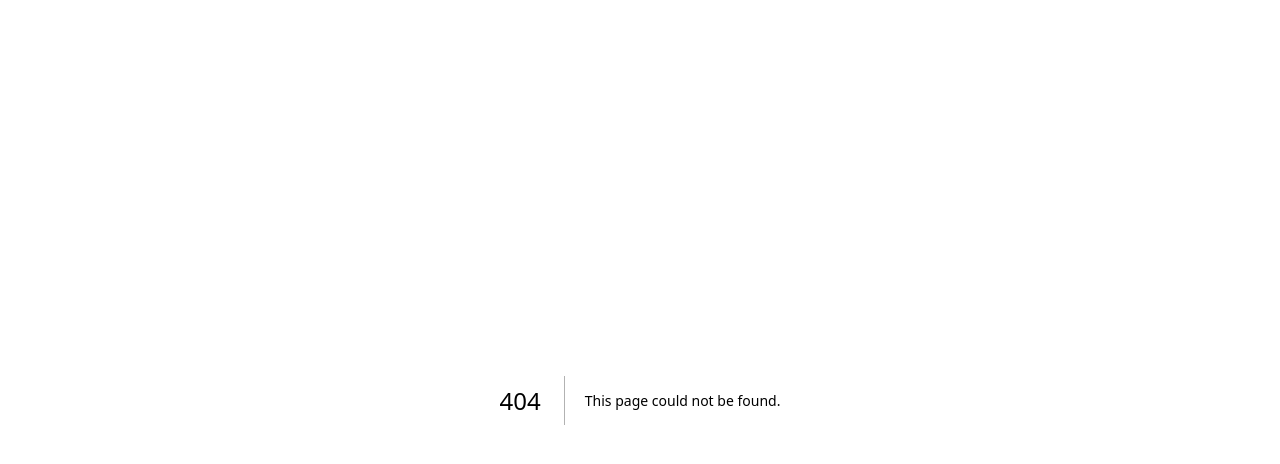
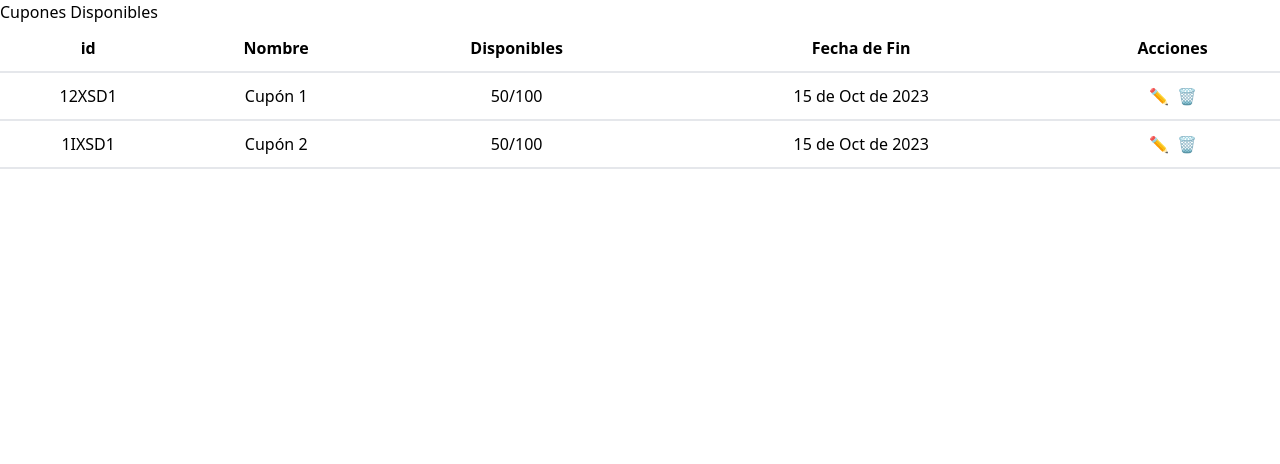
Before and after one commit to CodeF-ctory2023/front, a Next.js app: page /coupons in a window 1280 px wide. Before the commit this address had no page. Shown: the top 464 px of the page. Built offline with nearby package versions, Linux system fonts and the light colour scheme.

Commit message:
feat: :sparkles: Add new page to show coupons info

```diff
--- /dev/null
+++ b/pages/coupons/index.tsx
@@ -0,0 +1,29 @@
+import { CouponsTable } from '@/components/CommercialTable';
+
+const coupons = () => {
+  const couponsList = [
+    {
+      id: '12XSD',
+      name: 'Cupón 1',
+      amount: 100,
+      amountAvailable: 50,
+      endDate: '15 de Oct de 2023',
+    },
+    {
+      id: '1IXSD',
+      name: 'Cupón 2',
+      amount: 100,
+      amountAvailable: 50,
+      endDate: '15 de Oct de 2023',
+    },
+  ];
+
+  return (
+    <>
+      <h1>Cupones Disponibles</h1>
+      <CouponsTable couponsList={couponsList} />
+    </>
+  );
+};
+
+export default coupons;
```
